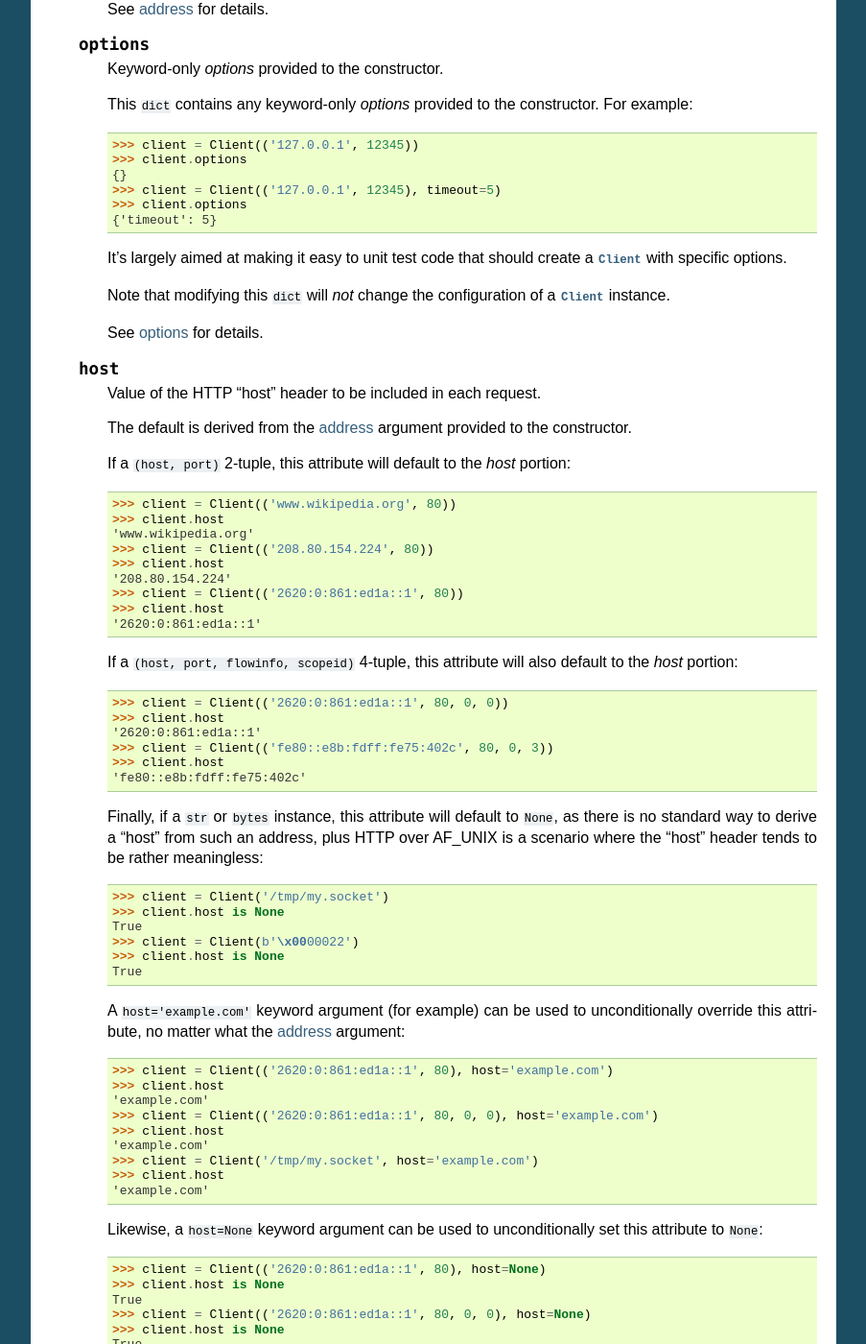
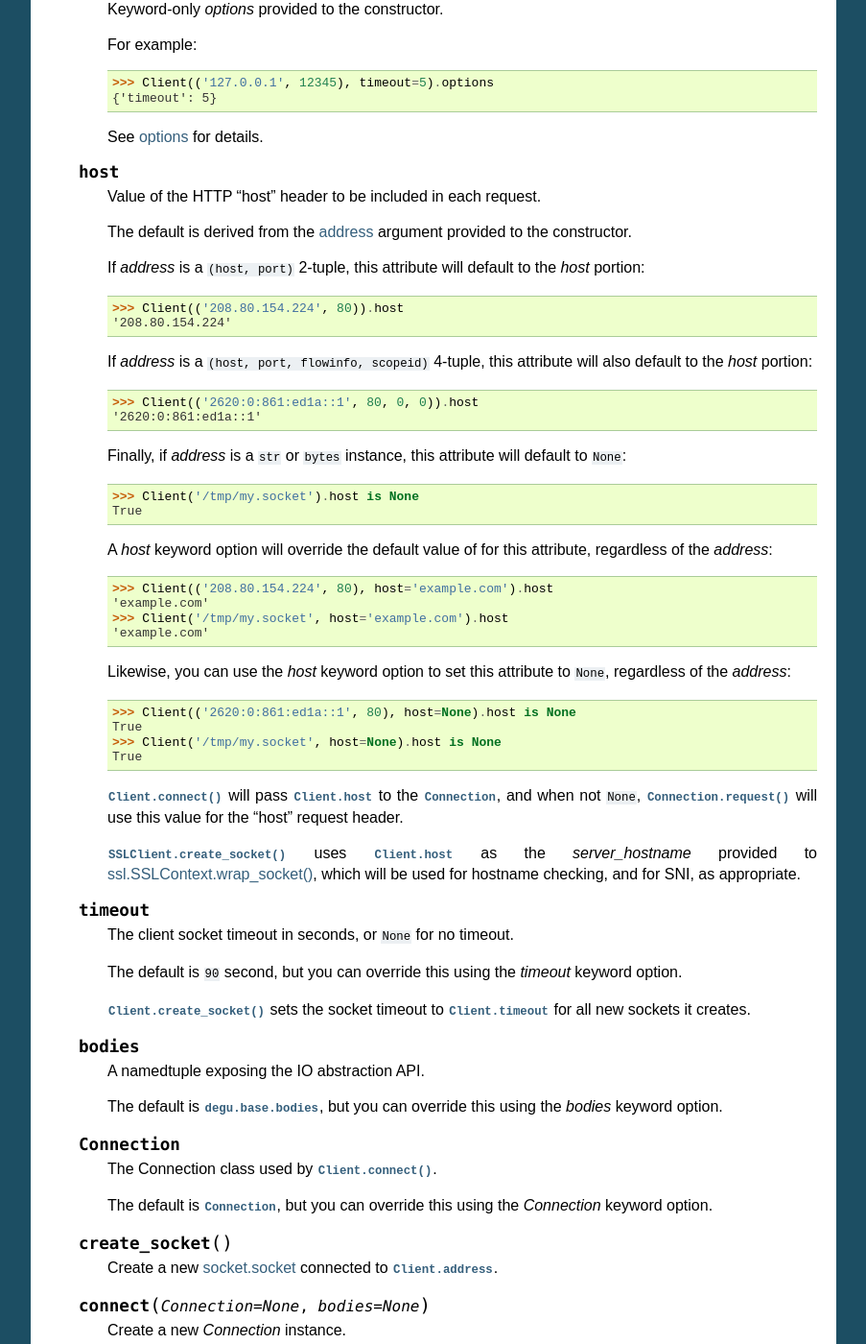
Before and after one commit to json420/degu, a Sphinx documentation site: the page built from doc/degu.client.rst, in a window 1280 px wide and 1400 px high, scrolled down 1720 px. Shown: the whole window at 96% size, without its empty margins (198-1101 px from the left). Built offline with Sphinx 7.4.7, drawn with Linux system fonts in a browser that asks for light colours; some of the changed text lies outside the part shown.

```diff
--- a/doc/degu.client.rst
+++ b/doc/degu.client.rst
@@ -71,22 +71,19 @@ When creating a :class:`SSLClient`, the first argument can be either a pre-built
     An HTTP server to which client connections can be made.
 
     The *address* argument specifies the server socket address to which TCP
-    connections will be made.  It can be a 2-tuple for ``AF_INIT`` or
-    ``AF_INET6``, a 4-tuple for ``AF_INET``, or a ``str`` or ``bytes`` instance
-    for ``AF_UNIX``.  See :ref:`client-address` for details.
+    connections will be made.  It can be a 2-tuple, a 4-tuple, a ``str``, or a
+    ``bytes`` instance.  See :ref:`client-address` for details.
 
     The keyword-only *options* allow you to override certain client
-    configuration defaults.  Currently supported options are *host*, *timeout*,
-    *bodies*, and *Connection*, and their values are exposed via attributes of
-    the same name:
+    configuration defaults.  You can override the *host*, *timeout*, *bodies*,
+    and *Connection*, and their values are exposed via attributes of the same
+    name:
 
         * :attr:`Client.host`
         * :attr:`Client.timeout`
         * :attr:`Client.bodies`
         * :attr:`Client.Connection`
 
-    Each attribute will contain either the override value provide as keyword
-    argument, or the Degu default value if no keyword argument was provided.
     See :ref:`client-options` for details.
 
     A :class:`Client` is stateless and thread-safe.  It specifies "where" the
@@ -108,21 +105,10 @@ When creating a :class:`SSLClient`, the first argument can be either a pre-built
 
         Keyword-only *options* provided to the constructor.
 
-        This ``dict`` contains any keyword-only *options* provided to the
-        constructor.  For example:
+        For example:
 
-        >>> client = Client(('127.0.0.1', 12345))
-        >>> client.options
-        {}
-        >>> client = Client(('127.0.0.1', 12345), timeout=5)
-        >>> client.options
+        >>> Client(('127.0.0.1', 12345), timeout=5).options
         {'timeout': 5}
-
-        It's largely aimed at making it easy to unit test code that should
-        create a :class:`Client` with specific options.
-
-        Note that modifying this ``dict`` will *not* change the configuration
-        of a :class:`Client`  instance.
 
         See :ref:`client-options` for details.
 
@@ -133,66 +119,38 @@ When creating a :class:`SSLClient`, the first argument can be either a pre-built
         The default is derived from the :ref:`client-address` argument provided
         to the constructor.
 
-        If a ``(host, port)`` 2-tuple, this attribute will default to the *host*
-        portion:
+        If *address* is a ``(host, port)`` 2-tuple, this attribute will default
+        to the *host* portion:
 
-        >>> client = Client(('www.wikipedia.org', 80))
-        >>> client.host
-        'www.wikipedia.org'
-        >>> client = Client(('208.80.154.224', 80))
-        >>> client.host
+        >>> Client(('208.80.154.224', 80)).host
         '208.80.154.224'
-        >>> client = Client(('2620:0:861:ed1a::1', 80))
-        >>> client.host
+
+        If *address* is a ``(host, port, flowinfo, scopeid)`` 4-tuple, this
+        attribute will also default to the *host* portion:
+
+        >>> Client(('2620:0:861:ed1a::1', 80, 0, 0)).host
         '2620:0:861:ed1a::1'
 
-        If a ``(host, port, flowinfo, scopeid)`` 4-tuple, this attribute will
-        also default to the *host* portion:
+        Finally, if *address* is a ``str`` or ``bytes`` instance, this attribute
+        will default to ``None``:
 
-        >>> client = Client(('2620:0:861:ed1a::1', 80, 0, 0))
-        >>> client.host
-        '2620:0:861:ed1a::1'
-        >>> client = Client(('fe80::e8b:fdff:fe75:402c', 80, 0, 3))
-        >>> client.host
-        'fe80::e8b:fdff:fe75:402c'
-
-        Finally, if a ``str`` or ``bytes`` instance, this attribute will default
-        to ``None``, as there is no standard way to derive a "host" from such
-        an address, plus HTTP over AF_UNIX is a scenario where the "host" header
-        tends to be rather meaningless:
-
-        >>> client = Client('/tmp/my.socket')
-        >>> client.host is None
-        True
-        >>> client = Client(b'\x0000022')
-        >>> client.host is None
+        >>> Client('/tmp/my.socket').host is None
         True
 
-        A ``host='example.com'`` keyword argument (for example) can be used to
-        unconditionally override this attribute, no matter what the
-        :ref:`client-address` argument:
+        A *host* keyword option will override the default value of for this
+        attribute, regardless of the *address*:
 
-        >>> client = Client(('2620:0:861:ed1a::1', 80), host='example.com')
-        >>> client.host
+        >>> Client(('208.80.154.224', 80), host='example.com').host
         'example.com'
-        >>> client = Client(('2620:0:861:ed1a::1', 80, 0, 0), host='example.com')
-        >>> client.host
-        'example.com'
-        >>> client = Client('/tmp/my.socket', host='example.com')
-        >>> client.host
+        >>> Client('/tmp/my.socket', host='example.com').host
         'example.com'
 
-        Likewise, a ``host=None`` keyword argument can be used to
-        unconditionally set this attribute to ``None``:
+        Likewise, you can use the *host* keyword option to set this attribute to
+        ``None``, regardless of the *address*:
 
-        >>> client = Client(('2620:0:861:ed1a::1', 80), host=None)
-        >>> client.host is None
+        >>> Client(('2620:0:861:ed1a::1', 80), host=None).host is None
         True
-        >>> client = Client(('2620:0:861:ed1a::1', 80, 0, 0), host=None)
-        >>> client.host is None
-        True
-        >>> client = Client('/tmp/my.socket', host=None)
-        >>> client.host is None
+        >>> Client('/tmp/my.socket', host=None).host is None
         True
 
         :meth:`Client.connect()` will pass :attr:`Client.host` to the
@@ -207,8 +165,8 @@ When creating a :class:`SSLClient`, the first argument can be either a pre-built
 
         The client socket timeout in seconds, or ``None`` for no timeout.
 
-        The default is ``90`` seconds, or this can be overridden via a *timeout*
-        keyword argument provided to the constructor.
+        The default is ``90`` second, but you can override this using the
+        *timeout* keyword option.
 
         :meth:`Client.create_socket()` sets the socket timeout to
         :attr:`Client.timeout` for all new sockets it creates.
@@ -217,15 +175,15 @@ When creating a :class:`SSLClient`, the first argument can be either a pre-built
 
         A namedtuple exposing the IO abstraction API.
 
-        The default is :attr:`degu.base.bodies`, or this can be overridden via
-        a *bodies* keyword argument provided to the constructor.
+        The default is :attr:`degu.base.bodies`, but you can override this using
+        the *bodies* keyword option.
 
     .. attribute:: Connection
 
         The Connection class used by :meth:`Client.connect()`.
 
-        The default is :class:`Connection`, or this can be overridden via a
-        *Connection* keyword argument provided to the constructor.
+        The default is :class:`Connection`, but you can override this using
+        the *Connection* keyword option.
 
     .. method:: create_socket()
 
@@ -344,10 +302,6 @@ Also see the server :ref:`server-options`.
 
     The *address* argument, along with any keyword-only *options*, are passed
     unchanged to the :class:`Client` constructor.
-
-    This subclass adds the :attr:`SSLClient.sslctx` attribute, and overrides the
-    :meth:`Client.create_socket()` method with its own
-    :meth:`SSLClient.create_socket()`.
 
     An :class:`SSLClient` is stateless and thread-safe.  It specifies "where"
     the server is (the *address*) and "how" to connect to the server (the
```
Also changed, not shown: degu/__init__.py (+9 -4 lines), doc/changelog.rst (+29 -1 lines), doc/degu.rst (+0 -7 lines), doc/degu.server.rst (+9 -9 lines), 1 other file.
